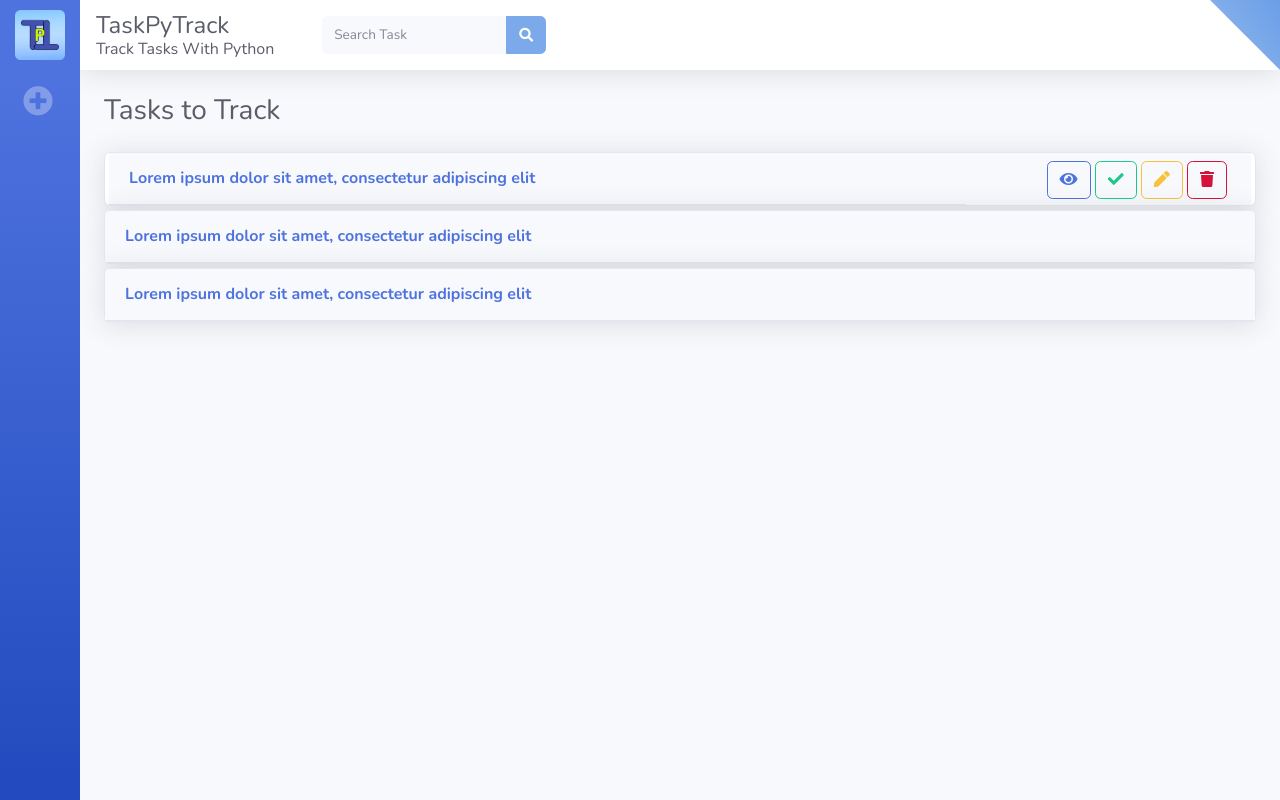
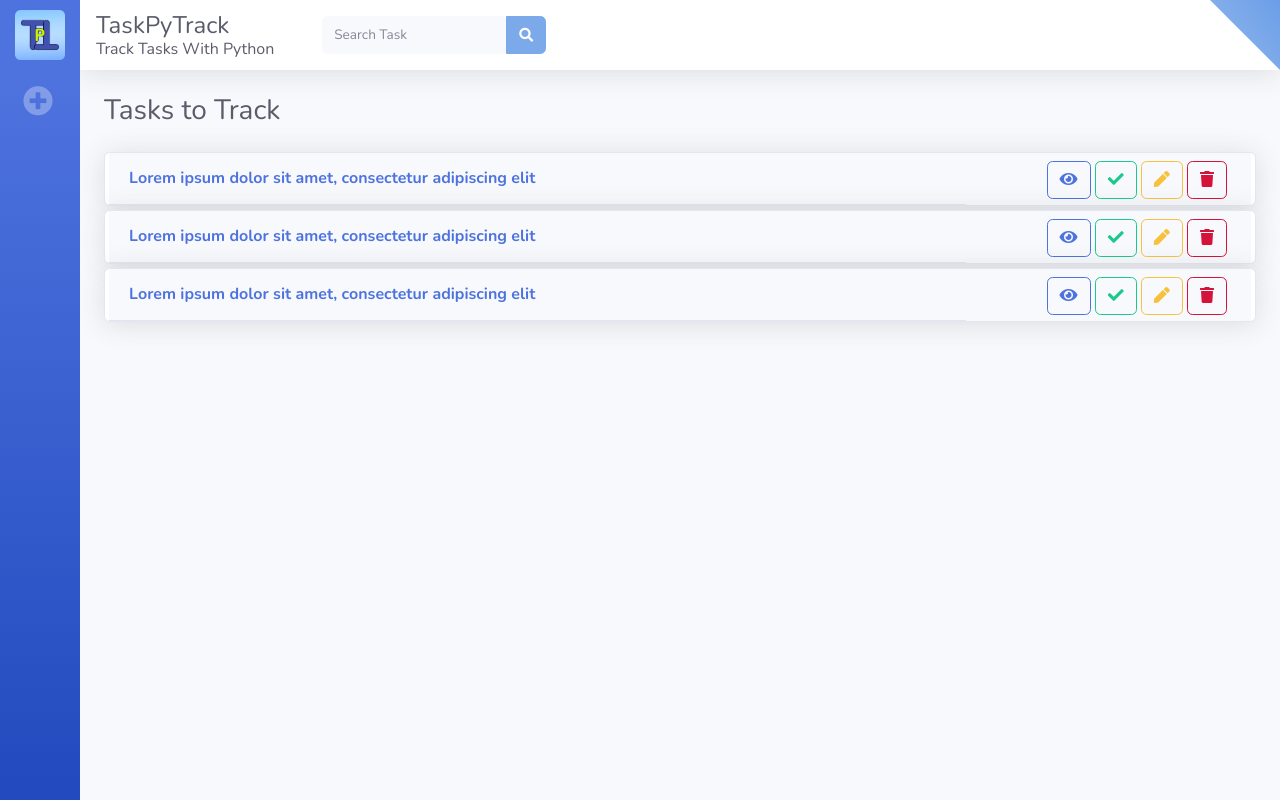
Before and after one commit to farzadasgari/TaskPyTrack, a Django app: page / in a window 1280 px wide. Run offline with Django 5.2, Linux system fonts and the light colour scheme; some libraries are stand-ins or nearby versions.

Commit message:
Sample Task Accordions Added

```diff
--- a/Templates/Index.html
+++ b/Templates/Index.html
@@ -187,14 +187,30 @@
           <div class="col-xl-12 col-md-12">
             <div class="card shadow mb-1">
               <!-- Card Header - Accordion -->
-              <a href="#task-title2" class="d-block card-header py-3" data-toggle="collapse"
+              <div class="row mr-1 ml-1" style="background-color:#f8f9fc">
+                <a href="#task-title1" class="d-block card-header py-3 w-75" data-toggle="collapse"
                    role="button" aria-expanded="false" aria-controls="task-title">
                   <h6 class="m-0 font-weight-bold text-primary">
                     Lorem ipsum dolor sit amet, consectetur adipiscing elit
                   </h6>
                 </a>
+                <div class="text-right w-25 pr-4 pt-2">
+                  <a href="#" class="btn btn-outline-primary">
+                    <i class="fa fa-eye"></i>
+                  </a>
+                  <a href="#" class="btn btn-outline-success">
+                    <i class="fa fa-check"></i>
+                  </a>
+                  <a href="#" class="btn btn-outline-warning">
+                    <i class="fa fa-pen"></i>
+                  </a>
+                  <a href="#" class="btn btn-outline-danger">
+                    <i class="fa fa-trash"></i>
+                  </a>
+                </div>
+              </div>
               <!-- Card Content - Collapse -->
-              <div class="collapse" id="task-title2">
+              <div class="collapse" id="task-title1">
                 <div class="card-body">
                   Lorem ipsum dolor sit amet, consectetur adipiscing elit, sed do eiusmod tempor incididunt ut labore et
                   dolore magna aliqua. Egestas purus viverra accumsan in nisl nisi. Arcu cursus vitae congue mauris
@@ -209,14 +225,30 @@
           <div class="col-xl-12 col-md-12">
             <div class="card shadow mb-1">
               <!-- Card Header - Accordion -->
-              <a href="#task-title3" class="d-block card-header py-3" data-toggle="collapse"
+              <div class="row mr-1 ml-1" style="background-color:#f8f9fc">
+                <a href="#task-title1" class="d-block card-header py-3 w-75" data-toggle="collapse"
                    role="button" aria-expanded="false" aria-controls="task-title">
                   <h6 class="m-0 font-weight-bold text-primary">
                     Lorem ipsum dolor sit amet, consectetur adipiscing elit
                   </h6>
                 </a>
+                <div class="text-right w-25 pr-4 pt-2">
+                  <a href="#" class="btn btn-outline-primary">
+                    <i class="fa fa-eye"></i>
+                  </a>
+                  <a href="#" class="btn btn-outline-success">
+                    <i class="fa fa-check"></i>
+                  </a>
+                  <a href="#" class="btn btn-outline-warning">
+                    <i class="fa fa-pen"></i>
+                  </a>
+                  <a href="#" class="btn btn-outline-danger">
+                    <i class="fa fa-trash"></i>
+                  </a>
+                </div>
+              </div>
               <!-- Card Content - Collapse -->
-              <div class="collapse" id="task-title3">
+              <div class="collapse" id="task-title1">
                 <div class="card-body">
                   Lorem ipsum dolor sit amet, consectetur adipiscing elit, sed do eiusmod tempor incididunt ut labore et
                   dolore magna aliqua. Egestas purus viverra accumsan in nisl nisi. Arcu cursus vitae congue mauris
```
Lines whose indentation alone changed are shown as unchanged.
